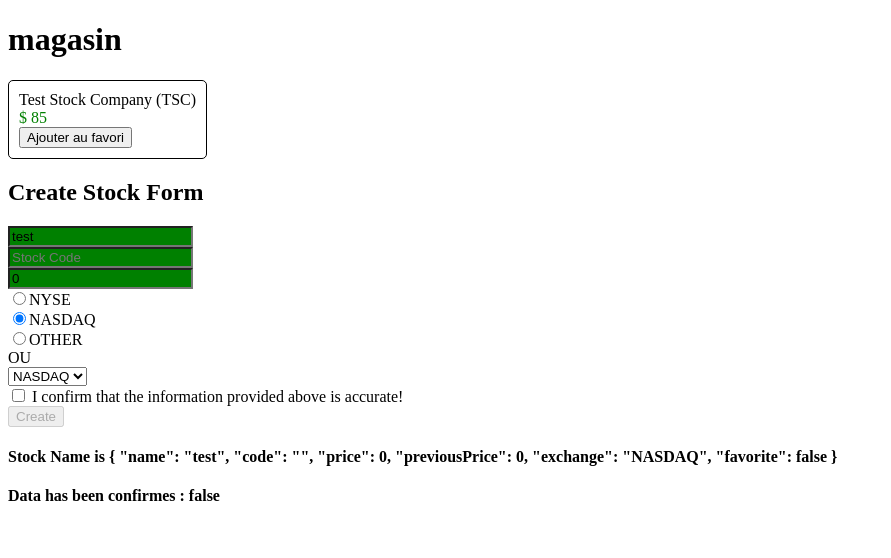
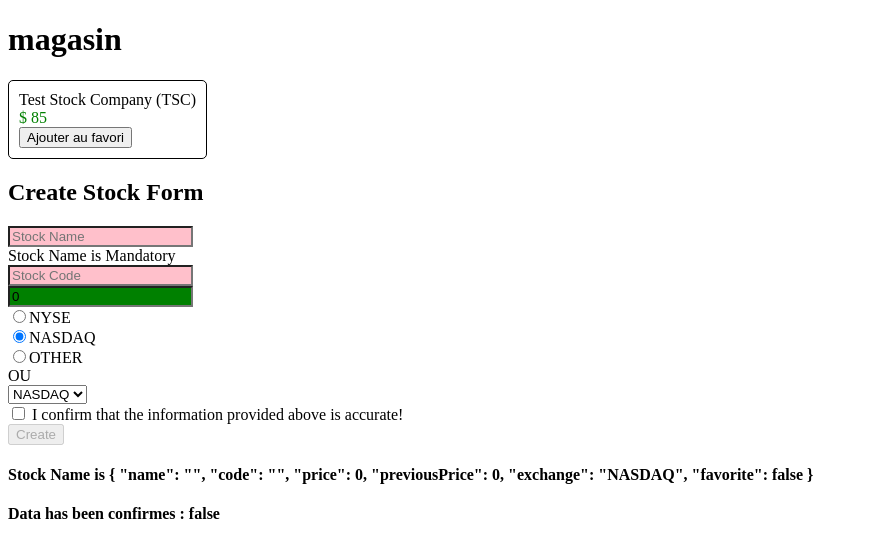
Before and after one commit to mugiwara62740/angular_formation, an Angular app: page / in a window 1280 px wide. Shown: the top 558 px of the page, without its empty margins (0-891 px from the left). Built offline with nearby package versions, Linux system fonts and the light colour scheme.

Commit message:
Formulaires - Controle validation - Messages d'erreurs

```diff
--- a/src/app/stock/create-stock/create-stock.component.css
+++ b/src/app/stock/create-stock/create-stock.component.css
@@ -1,10 +1,10 @@
 .stock-name .ng-valid,
-.stock-code .ng-pristine,
-.stock-price .ng-untouched {
+.stock-code .ng-valid,
+.stock-price .ng-valid {
     background-color: green;
 }
 .stock-name .ng-invalid,
-.stock-code .ng-dirty,
-.stock-price .ng-touched {
+.stock-code .ng-invalid,
+.stock-price .ng-invalid {
     background-color: pink;
 }
--- a/src/app/stock/create-stock/create-stock.component.html
+++ b/src/app/stock/create-stock/create-stock.component.html
@@ -1,18 +1,47 @@
 <h2>Create Stock Form</h2>
 <div class="form-group">
-    <form (ngSubmit)="createStock()">
+    <form (ngSubmit)="createStock(stockForm)" #stockForm="ngForm">
         <div class="stock-name">
-            <input required type="text" placeholder="Stock Name"
-            name="stockName" [(ngModel)]="stock.name">
+            <input type="text"
+                placeholder="Stock Name"
+                required
+                name="stockName"
+                #stockName="ngModel"
+                [(ngModel)]="stock.name">
+        </div>
+        <div *ngIf="stockName.errors && stockName.errors.required">
+            Stock Name is Mandatory
         </div>
         <div class="stock-code">
-            <input type="text" placeholder="Stock Code"
-            name="stockCode" [(ngModel)]="stock.code">
+            <input type="text"
+                placeholder="Stock Code"
+                required
+                minlength="2"
+                name="stockCode"
+                #stockCode="ngModel"
+                [(ngModel)]="stock.code">
+        </div>
+        <div *ngIf="stockCode.dirty && stockCode.invalid">
+            <div *ngIf="stockCode.errors.required">
+                Stock Code is Mandatory
+            </div>
+            <div *ngIf="stockCode.errors.minlength">
+                Stock Code must be atleast of length 2
+            </div>
         </div>
         <div class="stock-price">
-            <input type="number" placeholder="Stock Price"
-            name="stockPrice" [ngModel]="stock.price"
-            (ngModelChange)="setStockPrice($event)">
+            <input type="number"
+                placeholder="Stock Price"
+                name="stockPrice"
+                required
+                #stockPrice="ngModel"
+                [ngModel]="stock.price"
+                (ngModelChange)="setStockPrice($event)">
+        </div>
+        <div *ngIf="stockPrice.dirty && stockPrice.invalid">
+            <div *ngIf="stockPrice.errors.required">
+            Stock Price is Mandatory
+            </div>
         </div>
         <div class="stock-exchange">
         <div>
--- a/src/app/stock/create-stock/create-stock.component.ts
+++ b/src/app/stock/create-stock/create-stock.component.ts
@@ -12,7 +12,7 @@
   public exchanges = ['NYSE', 'NASDAQ', 'OTHER'];
 
   constructor() {
-      this.stock = new Stock('test', '', 0, 0, 'NASDAQ');
+      this.stock = new Stock('', '', 0, 0, 'NASDAQ');
   }
 
   setStockPrice(price) {
@@ -20,7 +20,12 @@
     this.stock.previousPrice = price;
   }
 
-  createStock() {
-      console.log('Creating stock ', this.stock);
+  createStock(stockForm) {
+    console.log('Stock form', stockForm);
+    if (stockForm.valid) {
+        console.log('Creating stock ', this.stock);
+    } else {
+        console.error('Stock form is in an invalid state');
+    }
   }
 }
```
